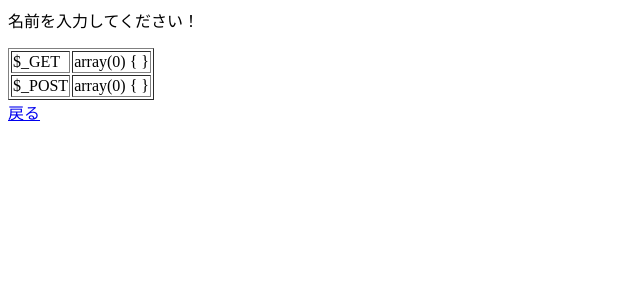
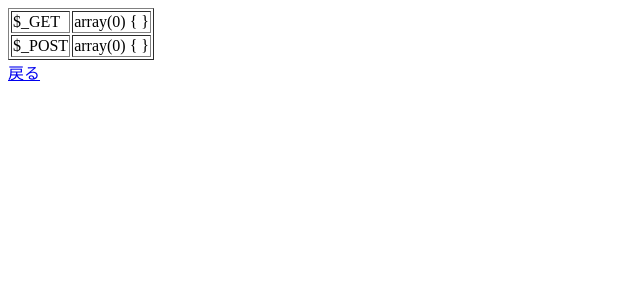
Before and after one commit to shoyan/workshop, a PHP site: page /password-reset/php/form-tutorial/result.php in a window 1280 px wide. Shown: the top 300 px of the page, without its empty margins (0-640 px from the left). Run offline with PHP 8.4, Linux system fonts and the light colour scheme; data that the repository does not hold is empty.

Commit message:
Update result.php

```diff
--- a/php/form-tutorial/result.php
+++ b/php/form-tutorial/result.php
@@ -1,8 +1,3 @@
-<?php if ($yourName): ?>
-  <p>こんにちは！<?php echo $yourName; ?>さん！</p>
-<?php elseif (empty($yourName)): ?>
-  <p><?php echo '名前を入力してください！'; ?></p>
-<?php endif ?>
 <?php
 ini_set('display_errors', 1);
 echo $_POST['message'];
```
